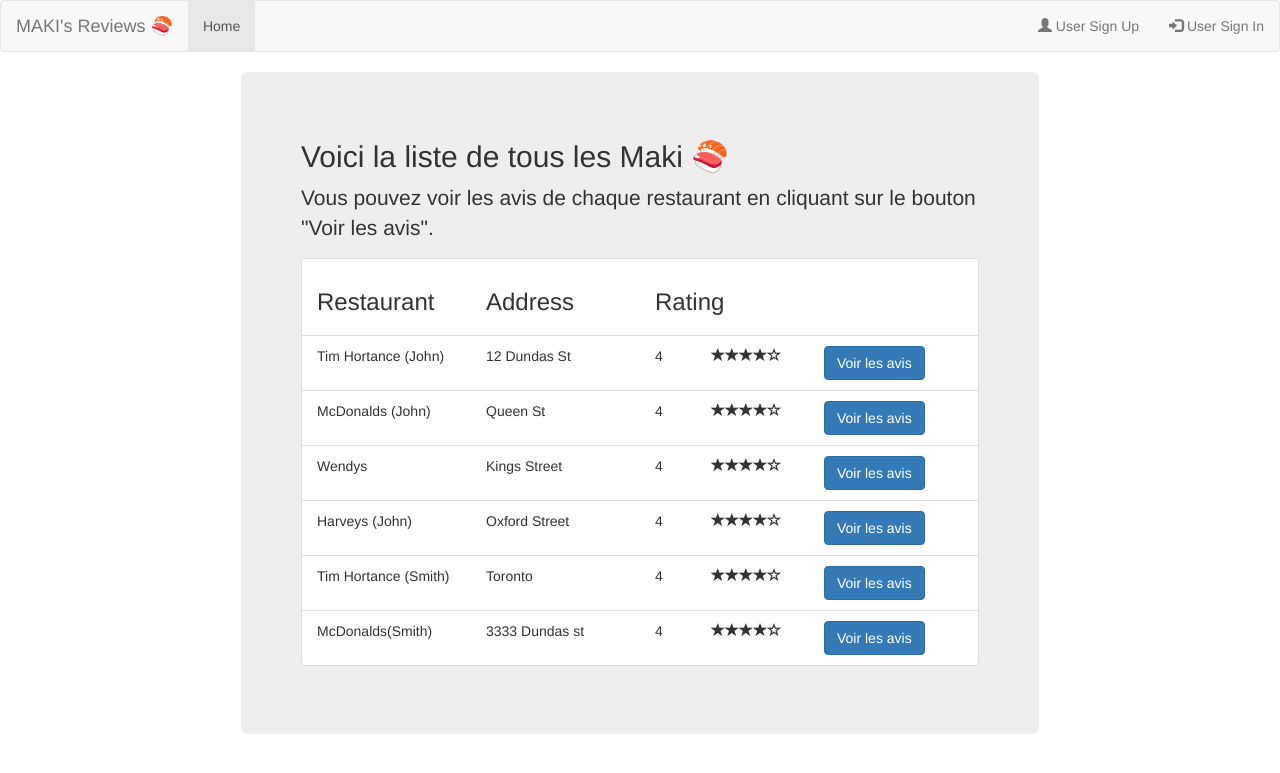
After one commit to ManderVoronwe/projet-securite-service-web, a PHP site: page /all_restaurant.php in a window 1280 px wide. The commit adds this page. Shown: the top 773 px of the page. Run offline with PHP 8.4, Linux system fonts and the light colour scheme; data comes from the database, SQL or seed files in the repository.

Commit message:
improvement

```diff
--- a/add_review.php
+++ b/add_review.php
@@ -56,7 +56,6 @@
 $conn->close();
 
 ?>
-
 
 
 
--- /dev/null
+++ b/all_restaurant.php
@@ -0,0 +1,91 @@
+<?php
+include 'header.php';
+include "database.php";
+?>
+
+<div class="container">
+
+    <div class="jumbotron other-color">
+        <h2>Voici la liste de tous les Maki 🍣</h2>
+        <p>Vous pouvez voir les avis de chaque restaurant en cliquant sur le bouton "Voir les avis".</p>
+
+        <?php
+        $sql_rest = "SELECT r_id, r_name, r_address from restaurant";
+        $result = $conn->query($sql_rest);
+
+        if ($result->num_rows > 0) {
+            // output data of each row
+        ?>
+            <div class="list-group">
+                <div class="list-group-item">
+                    <div class="row">
+                        <div class="col-sm-3">
+                            <h3>Restaurant </h3>
+                        </div>
+                        <div class="col-sm-3">
+                            <h3>Address</h3>
+                        </div>
+                        <div class="col-sm-2">
+                            <h3>Rating</h3>
+                        </div>
+                        <div class="col-sm-4">
+                        </div>
+                    </div>
+                </div>
+                <?php
+                while ($row = $result->fetch_assoc()) {
+                ?>
+                    <div class="list-group-item">
+                        <div class="row">
+                            <div class="col-sm-3"> <?php echo $row['r_name']; ?></div>
+                            <div class="col-sm-3"> <?php echo $row['r_address']; ?></div>
+                            <div class="col-sm-1">
+                                <?php
+                                $sql_rating = "SELECT rating from review WHERE `r_address` ='" . $row['r_address'] . "'";
+                                $result_rating = $conn->query($sql_rating);
+                                $rating = 0;
+                                $count = 0;
+                                while ($row_rating = $result_rating->fetch_assoc()) {
+                                    $rating += $row_rating['rating'];
+                                    $count++;
+                                }
+                                if ($count > 0) {
+                                    $rating = $rating / $count;
+                                    $rarting = round($rating, 0, 5);
+                                    echo $rating;
+                                ?>
+                            </div>
+                            <div class="col-sm-2">
+                            <?php
+                                    for ($i = 1; $i <= 5; $i++) {
+                                        if ($i <= $rating) {
+                                            echo '<span class="glyphicon glyphicon-star"></span>';
+                                        } else {
+                                            echo '<span class="glyphicon glyphicon-star-empty"></span>';
+                                        }
+                                    }
+                                } else {
+                                    echo "No rating";
+                                }
+
+
+                            ?>
+                            </div>
+                            <div class="col-sm-3">
+                                <a href="restaurant_review.php?r_address=<?php echo $row['r_address']; ?>" class="btn btn-primary">Voir les avis</a>
+                            </div>
+
+                        </div>
+                    </div>
+                <?php
+                }
+                ?>
+            </div>
+
+        <?php
+        } else {
+            echo "0 results";
+        }
+        ?>
+    </div>
+</div>
--- a/data.php
+++ b/data.php
@@ -37,6 +37,7 @@
 r_address VARCHAR(100) UNIQUE KEY,
 r_by INT(50),
 r_date TIMESTAMP
+r_rating FLOAT(1),
 )";
 if ($conn->query($sql_restaurant) === TRUE) {
     echo "Table review created successfully";
--- a/footer.html
+++ b/footer.html
@@ -1,3 +1,4 @@
+<script src="https://cdn.jsdelivr.net/npm/bootstrap@5.1.3/dist/js/bootstrap.bundle.min.js" integrity="sha384-ka7Sk0Gln4gmtz2MlQnikT1wXgYsOg+OMhuP+IlRH9sENBO0LRn5q+8nbTov4+1p" crossorigin="anonymous"></script>
 </body>
 
 </html>
--- a/header.html
+++ b/header.html
@@ -26,7 +26,7 @@
   <nav class="navbar navbar-default">
     <div class="container-fluid">
       <div class="navbar-header">
-        <a class="navbar-brand" href="index.php">Restaurant Reviews</a>
+        <a class="navbar-brand" href="index.php">MAKI's Reviews 🍣</a>
       </div>
       <ul class="nav navbar-nav">
         <li class="active"><a href="index.php">Home</a></li>
--- a/header.php
+++ b/header.php
@@ -31,15 +31,15 @@
   <nav class="navbar navbar-default">
     <div class="container-fluid">
       <div class="navbar-header">
-        <a class="navbar-brand" href="index.php">Restaurant Reviews</a>
+        <a class="navbar-brand" href="index.php">MAKI's Reviews 🍣</a>
       </div>
 
       <!-- Log out menu starts -->
       <?php if (isset($_SESSION['u_id']) && !empty($_SESSION['u_id'])) { ?>
         <ul class="nav navbar-nav">
-          <li class="active"><a href="user_add.php">Add new Restaurant</a></li>
-
-
+          <li class="active"><a href="user_add.php">ajouter un restaurant</a></li>
+          <li class="active"><a href="user-dash.php">Mes avis</a></li>
+          <li class="active"><a href="all_restaurant.php">Tous les restaurant</a></li>
         </ul>
 
         <ul class="nav navbar-nav navbar-right">
--- a/index.php
+++ b/index.php
@@ -13,7 +13,7 @@
     <div class="row">
       <div class="col-sm-6"> <img src="home.png" class="img-rounded" alt="Cinque Terre" width="350" height="350"> </div>
       <div class="col-sm-6">
-        <h1>Restaurant Reviews</h1>
+        <h1>MAKI's Reviews 🍣</h1>
       </div>
 
     </div>
```
Also changed, not shown: restaurant_review.php (added, +104 -0 lines), view_review.php (+21 -2 lines), user-dash.php (line endings or trailing spaces).
